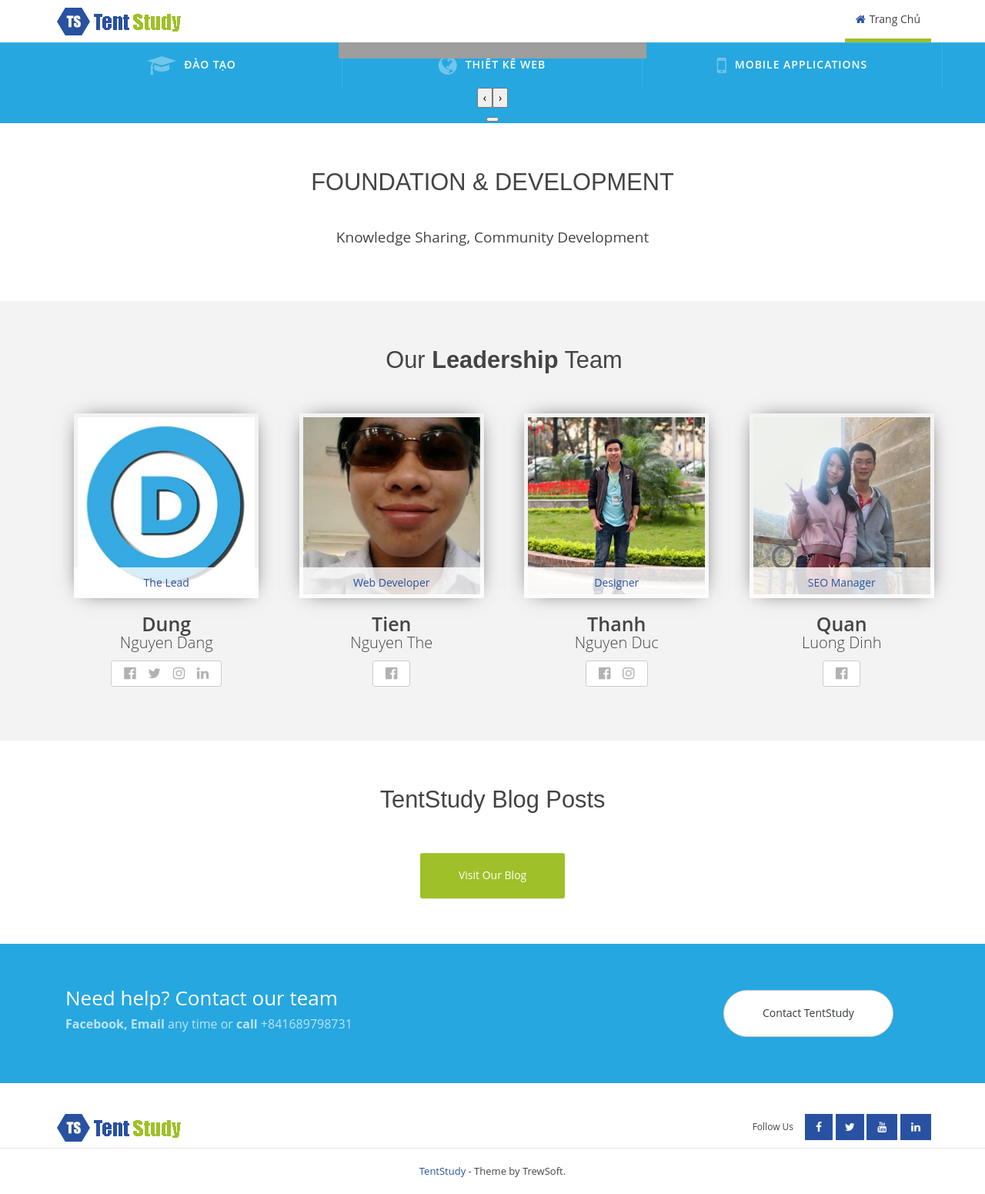
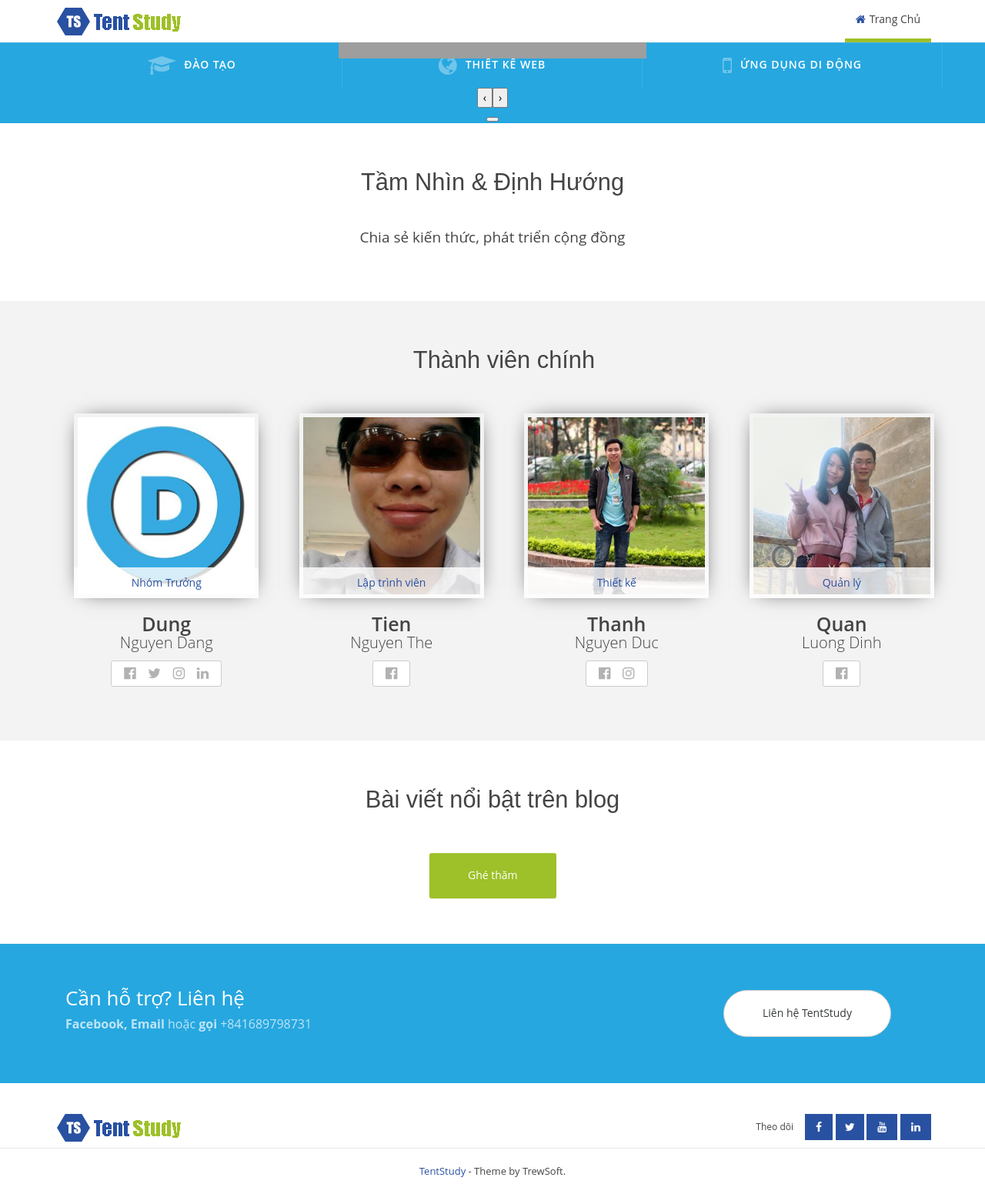
Before and after one commit to tentstudy/home, a PHP site: page / in a window 1280 px wide. Shown: the whole page at 77% size. Run offline with PHP 8.4, Linux system fonts and the light colour scheme; some libraries are stand-ins or nearby versions; grey boxes are pictures that could not be loaded.

Commit message:
dịch xong
anh viet

```diff
--- a/data/lang/vn.php
+++ b/data/lang/vn.php
@@ -3,6 +3,27 @@
 		'home' => 'Trang Chủ',
 		'training' => 'Đào tạo',
 		'web_design' => 'Thiết kế web',
-		'more_details' => 'Xem chi tiết'
+		'more_details' => 'Xem chi tiết',
+		'spread_passion' => 'Lan tỏa đam mê',
+		'programmer_training' => 'Đào tạo lập trình viên',
+		'professional_website_design' =>'Thiết kế website ',
+		'professional_website_design_des'=>'Giá cả hợp lý, đẹp, chuyên nghiệp',
+		'mobile_app_development'=>'Phát triển ứng dụng <b>di động</b>',
+		'mobile_app_development_des'=>'Ứng dụng Android, iOS',
+		'mobile_applications'=> 'Ứng dụng di động',
+		'foundation_&_development' => 'Tầm Nhìn & Định Hướng',
+		'foundation_&_development_des' => 'Chia sẻ kiến thức, phát triển cộng đồng',
+		'our_leadership_team' => 'Thành viên chính',
+		'the_lead' => 'Nhóm Trưởng',
+		'web_developer' => 'Lập trình viên',
+		'designer' => 'Thiết kế',
+		'seo_manager' => 'Quản lý',
+		'tentStudy_blog_posts' => 'Bài viết nổi bật trên blog ',
+		'visit_our_blog' => 'Ghé thăm',
+		'need_help_contact_our_team' => 'Cần hỗ trợ? Liên hệ',
+		'need_help_contact_our_team_des' => '<b>Facebook, Email</b> hoặc <b>gọi</b>',
+		'contact_tentStudy' => 'Liên hệ TentStudy',
+		'follow_us' => 'Theo dõi',
+		'theme_by_trewSoft' => 'Theme by TrewSoft',
 	);
 ?>
--- a/index.php
+++ b/index.php
@@ -36,7 +36,7 @@
         <meta property="og:image" content="https://tentstudy.xyz/images/banner_share_fb.png" />
         <meta property="og:image:type" content="image/jpeg">
         <meta property="og:locale" content="vi_VN">
-        <title>TentStudy - Spread Passion</title>
+        <title>TentStudy - <?php s('spread_passion') ?></title>
         <link rel="shortcut icon" href="images/icons/favicon.png" />
         <!-- Bootstrap & Styles -->
         <link href="css/bootstrap.css" rel="stylesheet" />
@@ -108,7 +108,7 @@
             <!-- Slider 1 -->
             <div class="item">
                 <div class="slidecaption">
-                    <h2>Programmer <b>Training</b></h2>
+                    <h2><?php s('programmer_training') ?></h2>
                     <h4>C, C++, C#, Java, PHP, NodeJS,...</h4>
                     <p><a class="btn waves-effect waves-light btn-lg btn-success" href="shared.html"><i class="icon-paper-plane"></i> <?php s('more_details') ?></a></p>
                 </div>
@@ -118,8 +118,8 @@
             <!-- Slider 2 -->
             <div class="item">
                 <div class="slidecaption wow fadeIn">
-                    <h2>Professional <b>Website Design</b></h2>
-                    <h4>Affordable, Beautiful, Awesome</h4>
+                    <h2><?php s('professional_website_design') ?></h2>
+                    <h4><?php s('professional_website_design_des') ?></h4>
                     <p><a class="btn waves-effect waves-light btn-lg btn-success" href="shared.html"><i class="icon-paper-plane"></i> <?php s('more_details') ?></a></p>
                 </div>
                 <span class="img-overly"></span>
@@ -128,8 +128,8 @@
             <!-- Slider 3 -->
             <div class="item">
                 <div class="slidecaption">
-                    <h2><b>Mobile App</b> Development</h2>
-                    <h4>Android, iOS applications</h4>
+                    <h2><?php s('mobile_app_development') ?></h2>
+                    <h4><?php s('mobile_app_development_des') ?></h4>
                     <p><a class="btn waves-effect waves-light btn-lg btn-success" href="#"><i class="icon-paper-plane"></i> <?php s('more_details') ?></a></p>
                 </div>
                 <span class="img-overly"></span>
@@ -143,7 +143,7 @@
                 <div id="mainslider-nav" class="owl-carousel btn-group">
                     <div class="item"><i class="fa fa-graduation-cap fa-2x"></i><?php s('training'); ?></div>
                     <div class="item"><i class="fa fa-globe fa-2x"></i><?php s('web_design') ?></div>
-                    <div class="item"><i class="fa fa-mobile fa-2x"></i>Mobile Applications</div>
+                    <div class="item"><i class="fa fa-mobile fa-2x"></i><?php s('mobile_applications') ?></div>
                 </div>
             </div>
         </div>
@@ -154,9 +154,9 @@
 <section class="statistics section_space">
     <div class="row">
         <div class="col-sm-12">
-            <h2 class="title">FOUNDATION & DEVELOPMENT</h2>
+            <h2 class="title"><?php s('foundation_&_development') ?></h2>
             <br />
-            <h3 class="text-center">Knowledge Sharing, Community Development</h3>
+            <h3 class="text-center"><?php s('foundation_&_development_des') ?></h3>
         </div>
     </div>
 </section>
@@ -167,7 +167,7 @@
         <div id="ourteam">
             <div class="container section_space">
                 <div class="col-md-8 col-md-offset-2">
-                    <h3 class="title">Our <b>Leadership</b> Team</h3>
+                    <h3 class="title"><?php s('our_leadership_team') ?></h3>
                     <!--<p>Lorem ipsum dolor sit amet, consectetur adipisicing elit, sed do eiusmod tempor incididunt ut labore et dolore
                     magna aliqua. Ut enim ad minim veniam, quis nostrud exercitation.</p>-->
                 </div>
@@ -177,7 +177,7 @@
                     <div class="col-sm-3 margin-top-40">
                         <a href="#" class="member-profile">
                             <img src="images/team/dung.jpg" alt="">
-                            <span>The Lead</span>
+                            <span><?php s('the_lead') ?></span>
                             <h4>Dung <span>Nguyen Dang</span></h4>
                         </a><br>
                         <ul>
@@ -191,7 +191,7 @@
                     <div class="col-sm-3 margin-top-40">
                         <a href="#" class="member-profile">
                             <img src="images/team/socola.jpg" alt="">
-                            <span>Web Developer</span>
+                            <span><?php s('web_developer') ?></span>
                             <h4>Tien <span>Nguyen The</span></h4>
                         </a><br>
                         <ul>
@@ -202,7 +202,7 @@
                     <div class="col-sm-3 margin-top-40">
                         <a href="#" class="member-profile">
                             <img src="images/team/thanh.jpg" alt="">
-                            <span>Designer</span>
+                            <span><?php s('designer') ?></span>
                             <h4>Thanh <span>Nguyen Duc</span> </h4>
                         </a>
                         <ul>
@@ -214,7 +214,7 @@
                     <div class="col-sm-3 margin-top-40">
                         <a href="#" class="member-profile">
                             <img src="images/team/quan.jpg" alt="">
-                            <span>SEO Manager</span>
+                            <span><?php s('seo_manager') ?></span>
                             <h4>Quan <span>Luong Dinh</span></h4>
                         </a><br>
                         <ul>
@@ -238,7 +238,7 @@
 <div class="row">
     <div class="col-sm-12">
         <div class="text-center">
-            <h2 class="title">TentStudy Blog Posts</h2>
+            <h2 class="title"><?php s('tentStudy_blog_posts') ?></h2>
             <!--<h3>Coming soon</h3>-->
         </div>
         <!--<div class="col-sm-4 margin-top-40">
@@ -281,7 +281,7 @@
             </div>
         </div>-->
         <div class="text-center ">
-            <a href="https://blog.tentstudy.xyz" class="btn waves-effect waves-light btn-success btn-lg margin-top-40 ">Visit Our Blog</a>
+            <a href="https://blog.tentstudy.xyz" class="btn waves-effect waves-light btn-success btn-lg margin-top-40 "><?php s('visit_our_blog') ?></a>
         </div>
     </div>
 </div>
@@ -293,12 +293,12 @@
     <div class="container">
         <div class="row">
             <div class="col-md-9">
-                <h2>Need help? Contact our team </h2>
-                <p class="font-bold"><b>Facebook, Email</b> any time or <b>call</b> <span class="deskop-help">+841689798731</span>
+                <h2><?php s('need_help_contact_our_team') ?></h2>
+                <p class="font-bold"><?php s('need_help_contact_our_team_des') ?> <span class="deskop-help">+841689798731</span>
                 <span class="mobile-help"><a href="tel:+841689798731">+841689798731</a></span>
             </p>
         </div>
-        <div class="col-md-3"> <a href="https://facebook.com/TentStudy" class="btn waves-effect waves-light btn-secondary btn-lg">Contact TentStudy</a> </div>
+        <div class="col-md-3"> <a href="https://facebook.com/TentStudy" class="btn waves-effect waves-light btn-secondary btn-lg"><?php s('contact_tentStudy') ?></a> </div>
     </div>
 </div>
 </div>
@@ -320,7 +320,7 @@
             <li><a href="https://youtube.com/TentStudy" class="social-icon"> <i class="fa fa-youtube"></i></a></li>
             <li><a href="https://linkedin.com/TentStudy" class="social-icon"> <i class="fa fa-linkedin"></i></a></li>
         </ul>
-        <h6 class="follow">Follow Us</h6>
+        <h6 class="follow"><?php s('follow_us') ?></h6>
     </div>
 </div>
 </div>
@@ -329,7 +329,7 @@
 <div class="container">
     <div class="row">
         <div class="span12">
-            <p class="copyright"><a href="#">TentStudy</a> - Theme by TrewSoft.</p>
+            <p class="copyright"><a href="#">TentStudy</a> - <?php s('theme_by_trewSoft') ?>.</p>
         </div>
     </div>
 </div>
```
Also changed, not shown: data/lang/en.php (+22 -1 lines).
